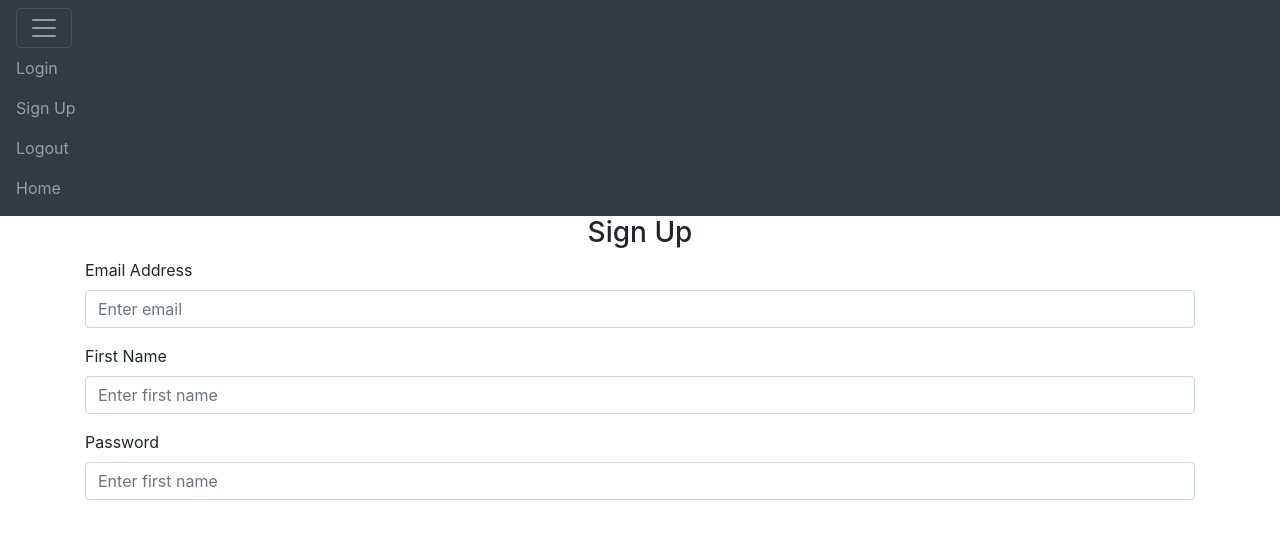
After one commit to bnorman21/quizzle_flask, a Flask app: page /sign-up in a window 1280 px wide, after a click that opens the changed part. The commit adds this page. Shown: the top 539 px of the page. Run offline with Flask 2, Linux system fonts and the light colour scheme; some libraries are stand-ins or nearby versions.

Commit message:
updating

```diff
--- /dev/null
+++ b/main.py
@@ -0,0 +1,6 @@
+from website import create_app
+
+app = create_app()
+
+if __name__ == '__main__':
+    app.run(debug=True)
--- /dev/null
+++ b/website/auth.py
@@ -0,0 +1,15 @@
+from flask import Blueprint, render_template
+
+auth = Blueprint('auth', __name__)
+
+@auth.route('/login')
+def login():
+    return render_template("login.html", text = "Testing", usr = "Tim", boolean = True)
+
+@auth.route('/logout')
+def logout():
+    return "<p>Logout</p>"
+
+@auth.route('/sign-up')
+def sign_up():
+    return render_template("sign_up.html")
--- a/templates/contact.html
+++ b/website/templates/about.html
@@ -1,7 +1,7 @@
 {% extends "layout.html" %}
 {% block title %}
-Contact us
+About us
 {% endblock %}
 {% block content %}
-<p>Contact page for Bennett's website</p>
+<p>Quizzle is the world's best Quiz website!</p>
 {% endblock %}
--- /dev/null
+++ b/website/templates/base.html
@@ -0,0 +1,55 @@
+<!DOCTYPE html>
+<html>
+    <head>
+        <meta charset = "utf-8" />
+        <meta name ="viewport" content="width=device-width, initial-scale=1" />
+        <link
+            rel="stylesheet"
+            href="https://stackpath.bootstrapcdn.com/bootstrap/4.4.1/css/bootstrap.min.css"
+            integrity="sha384-Vkoo8x4CGsO3+Hhxv8T/Q5PaXtkKtu6ug5TOeNV6gBiFeWPGFN9MuhOf23Q9Ifjh"
+            crossorigin="anonymous"
+        />
+        <link
+            rel="stylesheet"
+            href="https://stackpath.bootstrapcdn.com/font-awesome/4.7.0/css/font-awesome.min.css"
+            crossorigin="anonymous"
+        />
+        <!-- over ride -->
+        <title>{% block title %}{% endblock %}</title>
+    </head>
+    <body>
+        <nav class ="navbar navbar-exapnd-lg navbar-dark bg-dark">
+            <bottom class="navbar-toggler" type="button" data-toggle="collapse" data-target="#navbar">
+                <span class = "navbar-toggler-icon"></span>
+            </bottom>
+            <div class="collapse navbar-collapse" id="navbar">
+                <div class = "navbar-nav">
+                    <a class="nav-item nav-link" id="login" href="/login">Login</a>
+                    <a class="nav-item nav-link" id="login" href="/sign-up">Sign Up</a>
+                    <a class="nav-item nav-link" id="login" href="/logout">Logout</a>
+                    <a class="nav-item nav-link" id="login" href="/">Home</a>
+                </div>
+            </div>
+        </nav>
+        <div class="container">
+            {% block content %}
+            {% endblock %}
+        </div>
+        <!--java script from bootstrap-->
+        <script
+            src="https://code.jquery.com/jquery-3.2.1.slim.min.js"
+            integrity="sha384-KJ3o2DKtIkvYIK3UENzmM7KCkRr/rE9/Qpg6aAZGJwFDMVNA/GpGFF93hXpG5KkN"
+            crossorigin="anonymous"
+        ></script>
+        <script
+            src="https://cdnjs.cloudflare.com/ajax/libs/popper.js/1.12.9/umd/popper.min.js"
+            integrity="sha384-ApNbgh9B+Y1QKtv3Rn7W3mgPxhU9K/ScQsAP7hUibX39j7fakFPskvXusvfa0b4Q"
+            crossorigin="anonymous"
+        ></script>
+        <script
+            src="https://maxcdn.bootstrapcdn.com/bootstrap/4.0.0/js/bootstrap.min.js"
+            integrity="sha384-JZR6Spejh4U02d8jOt6vLEHfe/JQGiRRSQQxSfFWpi1MquVdAyjUar5+76PVCmYl"
+            crossorigin="anonymous"
+        ></script>
+    </body>
+</html>
--- a/templates/about.html
+++ b/website/templates/create_questions.html
@@ -1,7 +1,7 @@
 {% extends "layout.html" %}
 {% block title %}
-About us
+Create Questions
 {% endblock %}
 {% block content %}
-<p>About page for Bennett's website</p>
+    Hello {{usr}}, lets create the questions for {{qzn}}
 {% endblock %}
--- a/templates/home.html
+++ b/website/templates/home.html
@@ -1,7 +1,7 @@
-{% extends "layout.html" %}
+{% extends "base.html" %}
 {% block title %}
 Home
 {% endblock %}
 {% block content %}
-<p>Home page for Bennett's web site.</p>
+<h1>Homepage</h1>
 {% endblock %}
--- a/templates/layout.html
+++ b/website/templates/layout.html
@@ -2,7 +2,7 @@
 <html>
     <head>
         <meta charset="utf-8" />
-        <title>{% block title %}{% endblock %}</title>
+        <title>{% b lock title %}{% endblock %}</title>
         <link rel="stylesheet" type="text/css" href="{{ url_for('static', filename='site.css')}}" />
     </head>
 
@@ -10,8 +10,6 @@
         <div class="navbar">
             <a href="{{ url_for('home') }}" class="navbar-brand">Home</a>
             <a href="{{ url_for('about') }}" class="navbar-item">About</a>
-            <a href="{{ url_for('contact') }}" class="navbar-item">Contact</a>
-            <a href="www.mlb.com" class="navbar-item">Games</a>
         </div>
 
         <div class="body-content">
--- /dev/null
+++ b/website/templates/sign_up.html
@@ -0,0 +1,36 @@
+{% extends "base.html" %} {% block title %} Sign Up {% endblock %} {% block
+content %}
+<form method="POST">
+  <h3 align="center">Sign Up</h3>
+  <div class="form-group">
+    <label for="email">Email Address</label>
+    <input
+      type="email"
+      class="form-control"
+      id="email"
+      name="email"
+      placeholder="Enter email"
+    />
+  </div>
+  <div class="form-group">
+    <label for="first_name">First Name</label>
+    <input
+      type="test"
+      class="form-control"
+      id="first_name"
+      name="first_name"
+      placeholder="Enter first name"
+    />
+  </div>
+  <div class="form-group">
+    <label for="password1">Password</label>
+    <input
+      type="password"
+      class="form-control"
+      id="password1"
+      name="first_name"
+      placeholder="Enter first name"
+    />
+  </div>
+</form>
+{% endblock %}
```
Also changed, not shown: app.py (+65 -20 lines), templates/games.html (deleted, +0 -23 lines), website/__init__.py (added, +13 -0 lines), website/templates/login.html (added, +13 -0 lines), website/templates/make_quiz.html (added, +14 -0 lines), website/templates/take_quiz.html (added, +7 -0 lines), website/templates/user.html (added, +9 -0 lines), website/views.py (added, +7 -0 lines), website/models.py (added), website/static/data.json (renamed from static/data.json), website/static/site.css (renamed from static/site.css), 1 other file.
